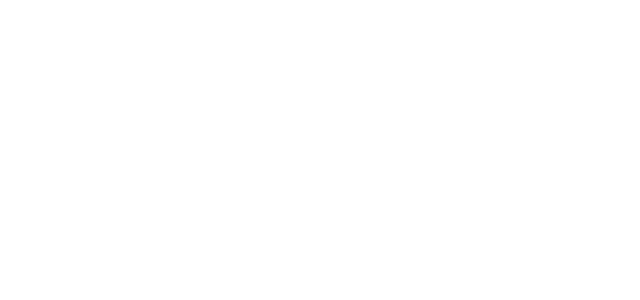
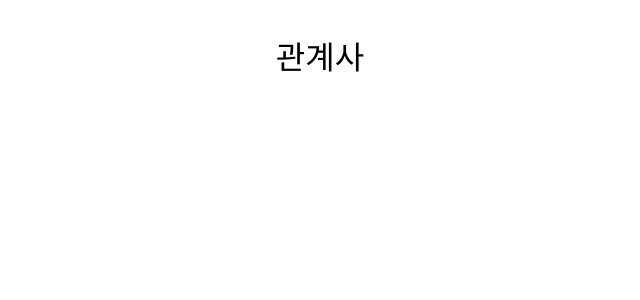
Before and after one commit to DillonMemo/cheong-woo-client, a Next.js app: page /about/PartnersSection in a window 1280 px wide. Shown: the top 300 px of the page, without its empty margins (320-960 px from the left). Built offline with nearby package versions, Linux system fonts and the light colour scheme.

Commit message:
completed add relationship company layout

```diff
--- a/components/ImageSlider.tsx
+++ b/components/ImageSlider.tsx
@@ -13,7 +13,6 @@
   let slideInterval: any = null;
 
   useEffect(() => {
-    debugger;
     if (autoSlide) {
       // Run next slide at interval time
       slideInterval = setInterval(nextSlide, intervalTime);
--- a/pages/about/PartnersSection.tsx
+++ b/pages/about/PartnersSection.tsx
@@ -1,11 +1,22 @@
 import React from "react";
 import styled from "styled-components";
+import { MessageTitle } from "../../components/Layout";
 
 const PartnersSection: React.FC = () => {
   return (
-    <ContentWrapper id="partners">
-      <div className="wrapper row">
-        <div className="content"></div>
+    <ContentWrapper id="partners" style={{ padding: 0 }}>
+      <div className="wrapper column">
+        <div>
+          <MessageTitle>관계사</MessageTitle>
+        </div>
+        <div className="contents">
+          <div
+            className="content"
+            style={{
+              background:
+                "url('/static/relationship_company_1.jpeg') no-repeat center/contain;",
+            }}></div>
+        </div>
       </div>
     </ContentWrapper>
   );
@@ -15,12 +26,17 @@
   margin: 2rem auto;
   overflow: hidden;
   .wrapper {
+    max-width: 100rem;
+    width: 100%;
+    margin: 0 auto;
+    .contents {
       display: flex;
+      max-width: 100rem;
       width: 100%;
       overflow: scroll;
       overscroll-behavior-x: contain;
       scrollbar-width: none;
-
+      margin: 5rem auto 0;
       &::-webkit-scrollbar {
         width: 0 !important;
         display: none;
@@ -38,12 +54,12 @@
 
       .content {
         flex: 1 0 auto;
+        max-width: 250px;
         width: 100%;
-      max-width: 250px;
-      opacity: 0;
-      background-color: #e6e6e6;
+        height: 5rem;
+        opacity: 1;
         overflow: hidden;
-      transform: translateX(400px);
+      }
     }
   }
 `;
```
Lines whose indentation alone changed are shown as unchanged.
